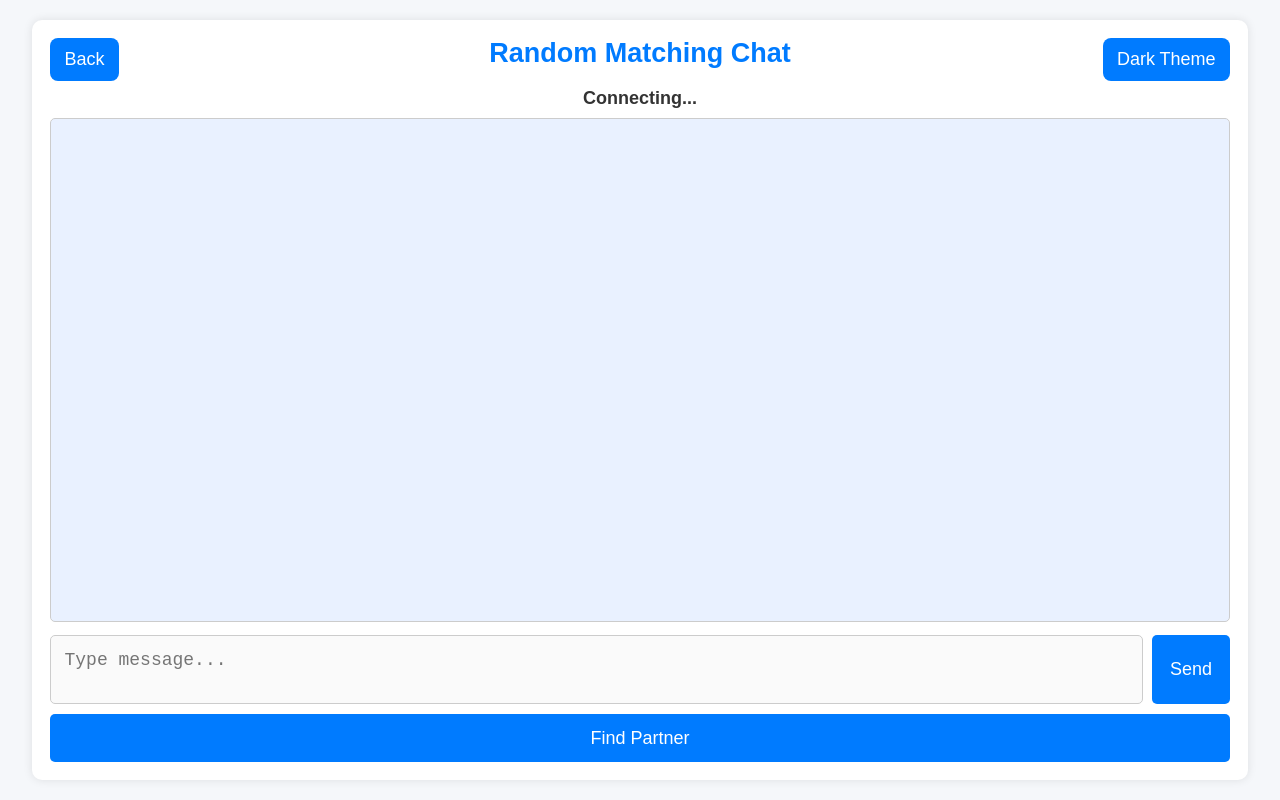
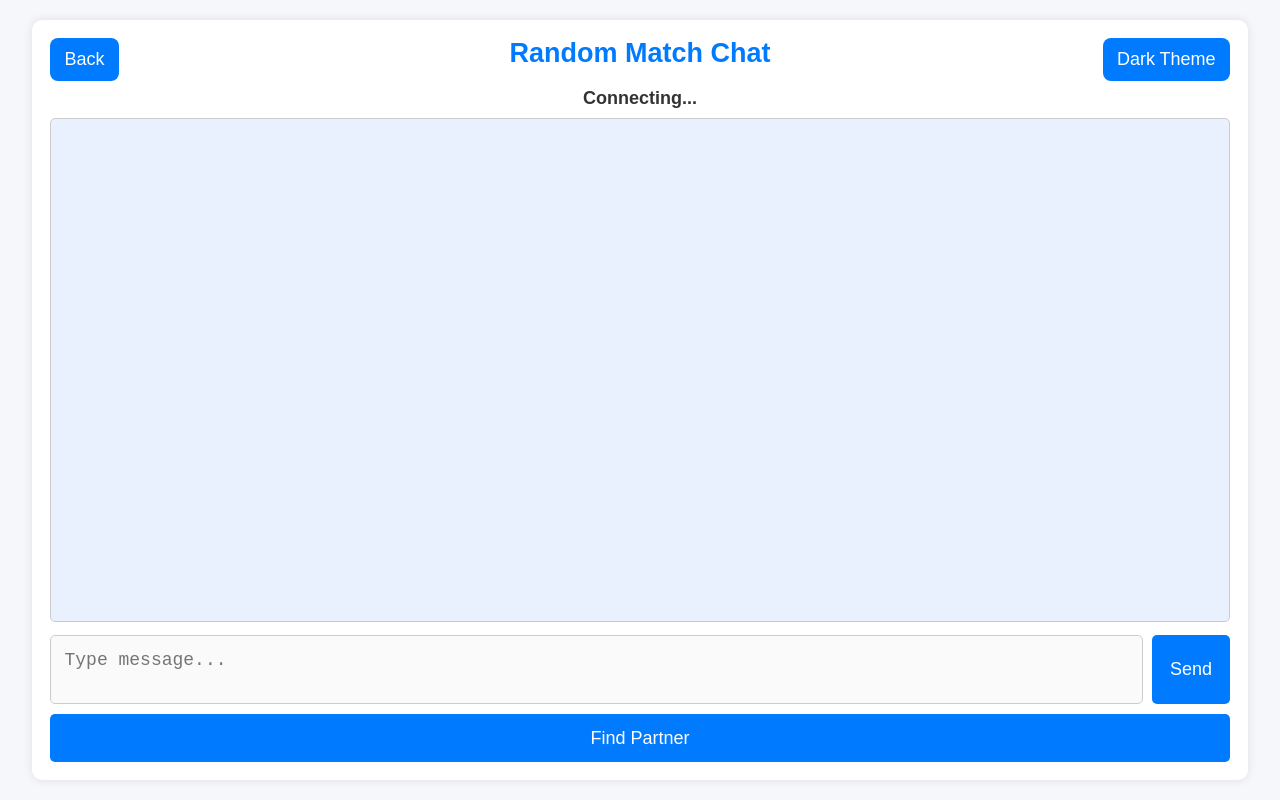
Before and after one commit to hudtakim/hdm-chat-himitsu, a website: page client/chat.html in a window 1280 px wide. Drawn offline with nearby package versions, Linux system fonts and the light colour scheme; no server answers.

Commit message:
Update chat.html

```diff
--- a/client/chat.html
+++ b/client/chat.html
@@ -1,7 +1,7 @@
 <!DOCTYPE html>
 <html>
 <head>
-  <title>Random Matching Chat</title>
+  <title>Random Match Chat</title>
   <script src="/socket.io/socket.io.js"></script>
   <link rel="stylesheet" href="./public/style.css">
   <meta name="viewport" content="width=device-width, initial-scale=1.0">
@@ -11,7 +11,7 @@
     <button id="themeButton" class="theme-btn">Dark Theme</button>
     <button id="backButton" class="backButton">Back</button>
     <div class="title">
-      <h2>Random Matching Chat</h2>
+      <h2>Random Match Chat</h2>
     </div>
     <div id="status">Connecting...</div>
     <div id="chat" style="display: flex;">
```
